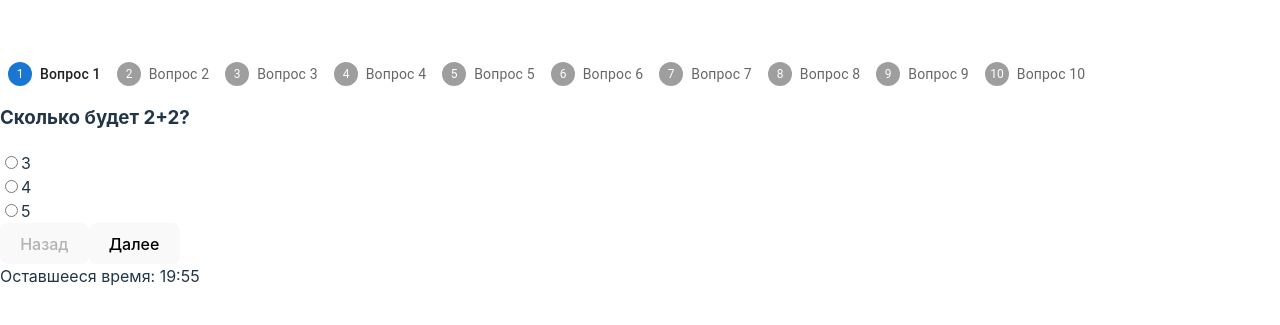
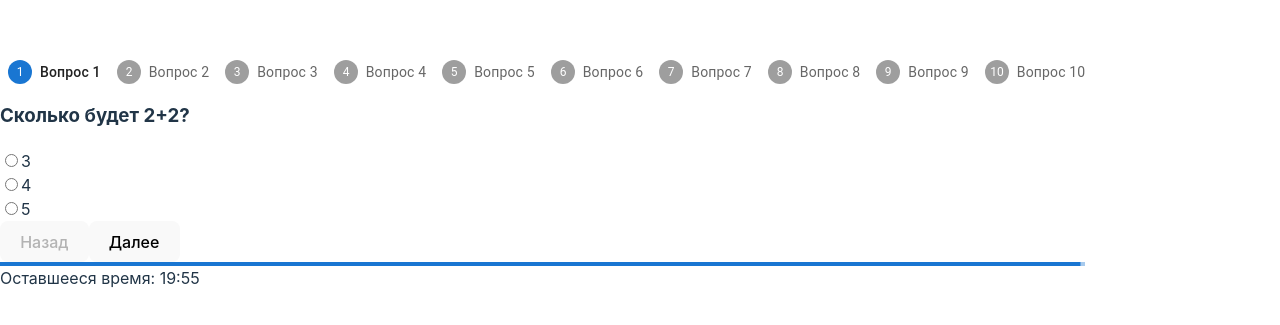
Before and after one commit to Rus7Iv/school-exam-app, a React (Vite) app: page /test in a window 1280 px wide. Shown: the part 225-550 px from the top of the page. Built offline with nearby package versions, Linux system fonts and the light colour scheme.

Commit message:
Added count down progress in Timer

```diff
--- /dev/null
+++ b/src/components/LinearProgress.tsx
@@ -0,0 +1,22 @@
+import Box from '@mui/material/Box'
+import LinearProgress, {
+  LinearProgressProps,
+} from '@mui/material/LinearProgress'
+
+export function CountdownProgress(
+  props: LinearProgressProps & { value: number },
+) {
+  const { value, ...otherProps } = props
+
+  return (
+    <Box sx={{ display: 'flex', alignItems: 'center' }}>
+      <Box sx={{ width: '100%', mr: 1 }}>
+        <LinearProgress
+          variant="determinate"
+          value={100 - value}
+          {...otherProps}
+        />
+      </Box>
+    </Box>
+  )
+}
--- a/src/components/Timer.tsx
+++ b/src/components/Timer.tsx
@@ -1,4 +1,5 @@
 import { useCallback, useEffect, useState } from 'react'
+import { CountdownProgress } from './LinearProgress'
 
 interface ITimerProps {
   onTimeUp: () => void
@@ -28,12 +29,13 @@ const Timer = ({ onTimeUp, duration = 60 * 1000 }: ITimerProps) => {
     return () => clearInterval(timerId)
   }, [timeLeft, onTimeUp, getRemainingTime])
 
-  const minutes = Math.floor(timeLeft / 60000)
+  const progress = ((duration - timeLeft) / duration) * 100
+
   const seconds = Number(((timeLeft % 60000) / 1000).toFixed(0))
-
   return (
     <div>
-      Оставшееся время: {minutes}:{seconds < 10 ? '0' : ''}
+      <CountdownProgress value={progress} />
+      Оставшееся время: {Math.floor(timeLeft / 60000)}:{seconds < 10 ? '0' : ''}
       {seconds}
     </div>
   )
```
